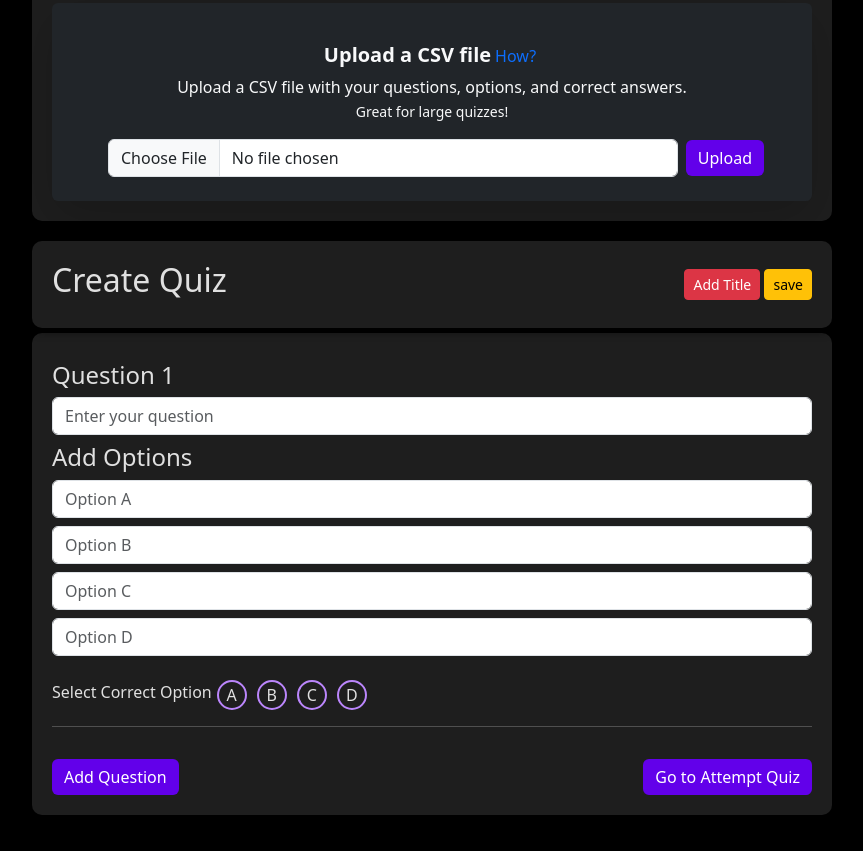
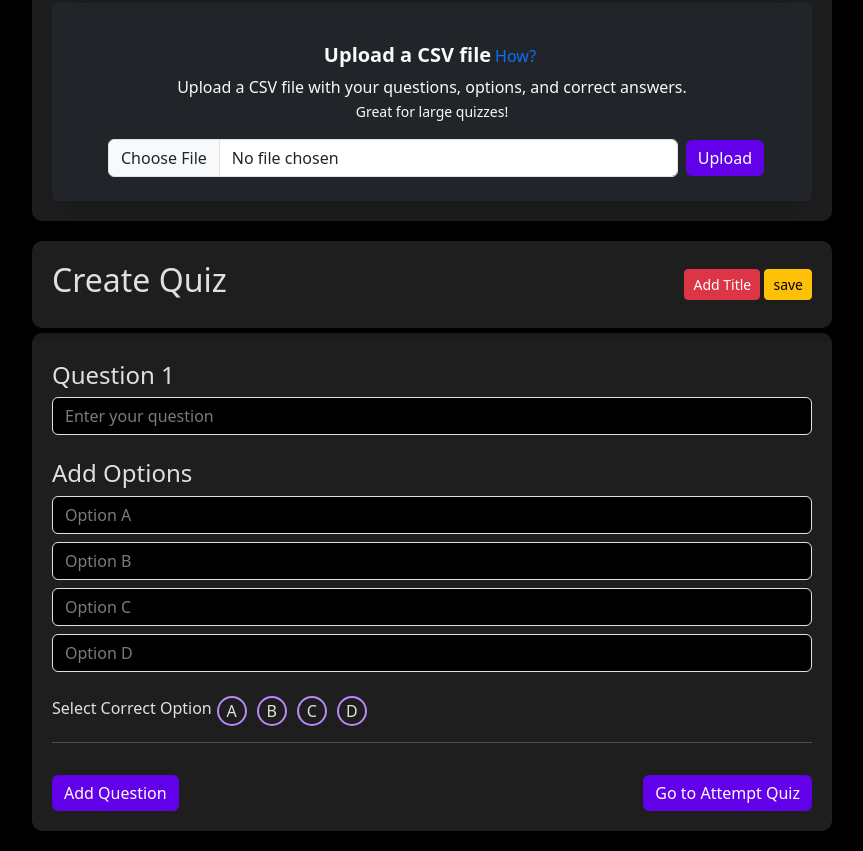
Before and after one commit to Sonucs12/QuizApp, a plain HTML site: page create-quiz.html in a window 1280 px wide. Shown: the part 500-1351 px from the top of the page, without its empty margins (208-1071 px from the left). Drawn offline with nearby package versions, Linux system fonts and the light colour scheme; no server answers.

Commit message:
input color change

```diff
--- a/create-quiz.html
+++ b/create-quiz.html
@@ -187,29 +187,29 @@
         <input
           type="text"
           id="question-input"
-          class="form-control mb-2"
+          class="form-control mb-4 bg-black text-light"
           placeholder="Enter your question"
         />
         <h4>Add Options</h4>
         <div id="options-container">
           <input
             type="text"
-            class="form-control mb-2 option-input"
+            class="form-control mb-2 option-input bg-black text-light"
             placeholder="Option A"
           />
           <input
             type="text"
-            class="form-control mb-2 option-input"
+            class="form-control mb-2 option-input bg-black text-light"
             placeholder="Option B"
           />
           <input
             type="text"
-            class="form-control mb-2 option-input"
+            class="form-control mb-2 option-input bg-black text-light"
             placeholder="Option C"
           />
           <input
             type="text"
-            class="form-control mb-2 option-input"
+            class="form-control mb-2 option-input bg-black text-light"
             placeholder="Option D"
           />
         </div>
--- a/styles.css
+++ b/styles.css
@@ -21,14 +21,16 @@
 ::-webkit-scrollbar-thumb:hover {
   background: #555;
 }
-
+.create-quiz-container ::placeholder{
+  color: #7c7a7a;
+}
 html {
   scroll-behavior: smooth;
 }
 body {
   background-color: #121212;
   color: #e0e0e0;
-  -webkit-user-select: none !important;
+   -webkit-user-select: none !important;
   -moz-user-select: none !important;
   -ms-user-select: none !important;
   user-select: none !important;
```
